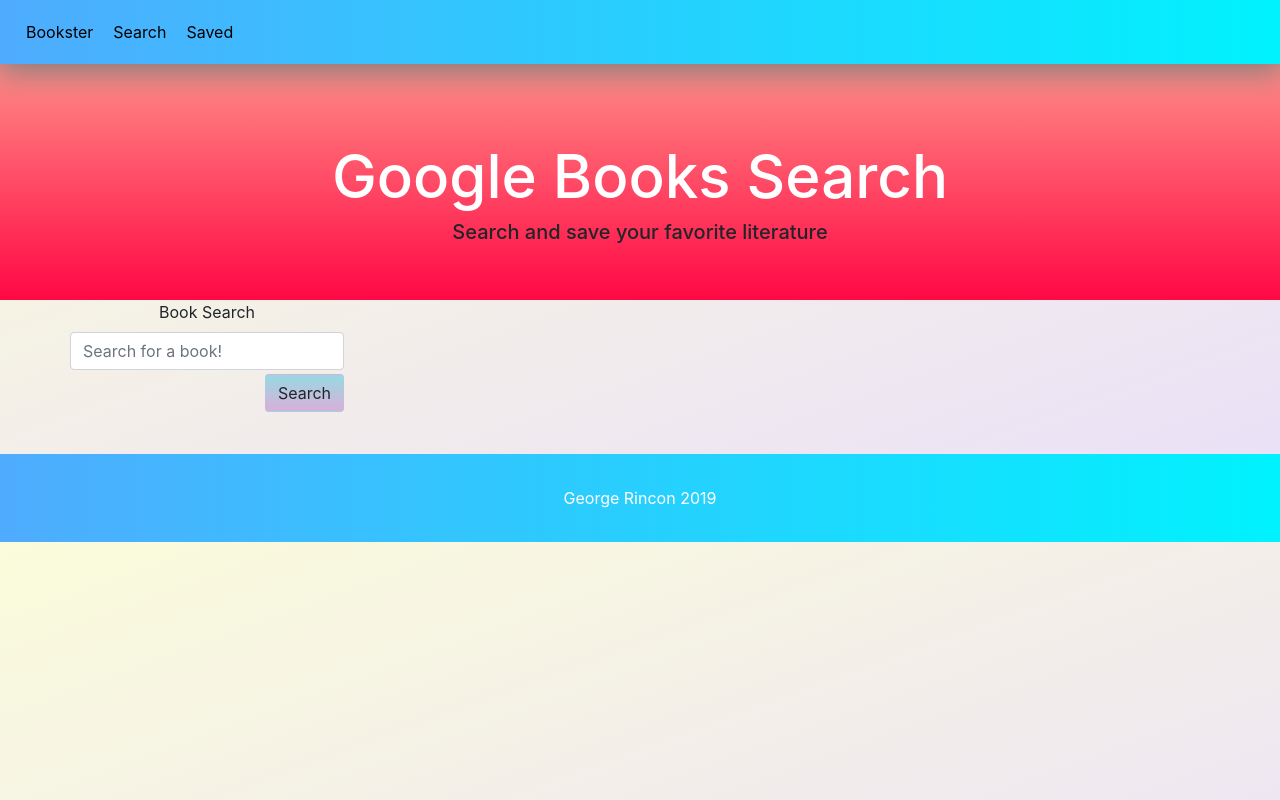
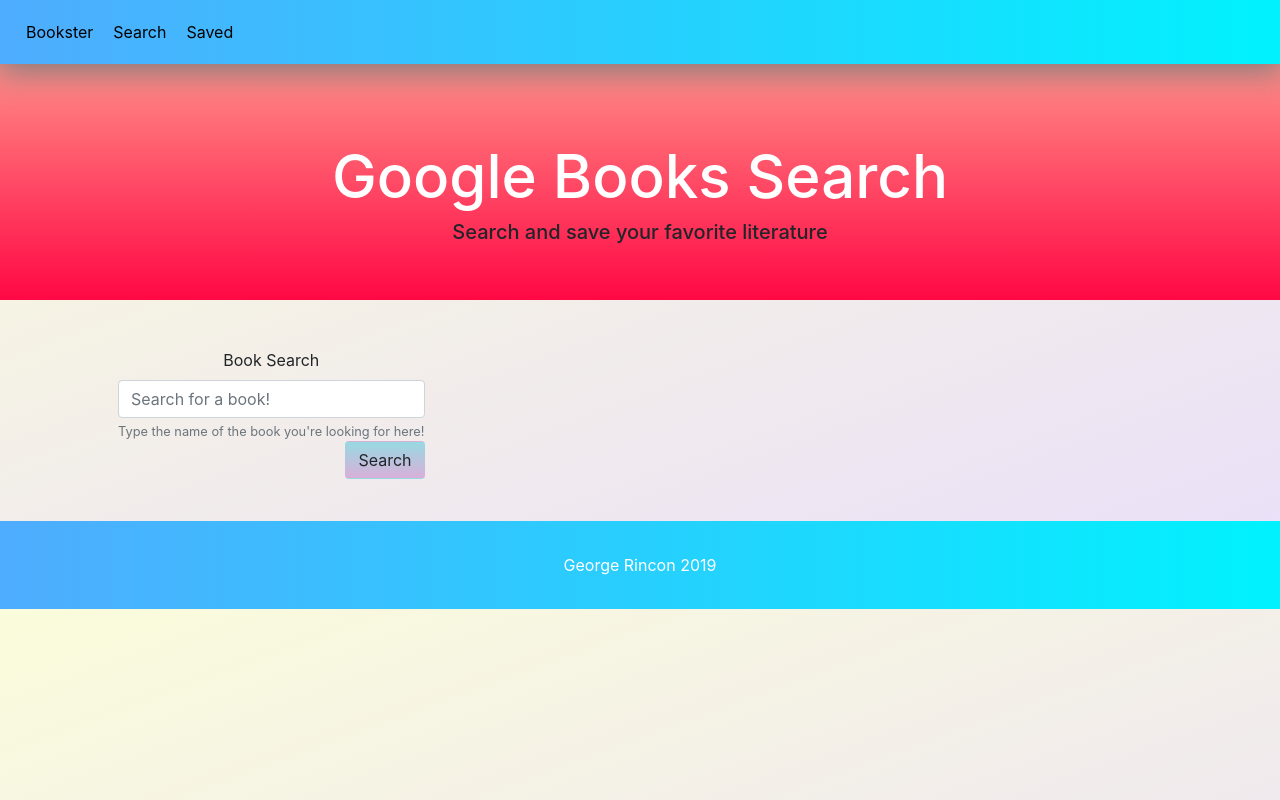
Before and after one commit to grincon0/React-Books, a React (Create React App) app in the folder client/: page /search in a window 1280 px wide. Built offline with nearby package versions, Linux system fonts and the light colour scheme; no server answers.

Commit message:
light component edits + anims

```diff
--- a/client/src/App.css
+++ b/client/src/App.css
@@ -1,4 +1,4 @@
-body{
+body, html{
   background-image: linear-gradient(-20deg, #e9defa 0%, #fbfcdb 100%);
 }
 
--- a/client/src/components/Card/index.js
+++ b/client/src/components/Card/index.js
@@ -5,7 +5,7 @@
 
 function Card(props) {
     return (
-        <div className="card" {...props}>
+        <div className="card anim" {...props}>
             <div className="card-header">
                 Featured
             </div>
--- a/client/src/components/Card/style.css
+++ b/client/src/components/Card/style.css
@@ -6,4 +6,24 @@
     margin-left: 1rem;
     margin-top: 1rem;
 
+
 }
+
+.anim{
+    opacity: 0;
+
+    animation: fadeIn-a 0.5s 0.5s ease-out forwards;
+}
+
+@keyframes fadeIn-a {
+    from{
+     bottom: 0;
+     opacity: 0;
+     height:0%;
+    }
+    to{
+     bottom:0;
+     opacity: 1;
+     height:535px;
+    }
+ }
--- a/client/src/components/Footer/index.js
+++ b/client/src/components/Footer/index.js
@@ -4,7 +4,7 @@
 function Footer(){
 
     return(
-        <footer className="footer">
+        <footer className="footer fanim">
             <span>George Rincon 2019</span>
 
         </footer>
--- a/client/src/components/Footer/style.css
+++ b/client/src/components/Footer/style.css
@@ -9,4 +9,24 @@
     color: white;
     text-align: center;
     margin-top: 2rem;
-  }
+}
+
+
+.fanim{
+    opacity: 0;
+
+    animation: fadeIn-b 0.4s 0.5s ease-out forwards;
+}
+
+@keyframes fadeIn-b {
+    from{
+     bottom: 0;
+     opacity: 0;
+     height:0%;
+    }
+    to{
+     bottom:0;
+     opacity: 1;
+     height:100%;
+    }
+ }
--- a/client/src/components/SearchForm/index.js
+++ b/client/src/components/SearchForm/index.js
@@ -6,7 +6,7 @@
 
     return (
         <div>
-            <div className="form-group">
+            <div className="form-group  search-row sanim">
                 <label htmlFor="bookSearch">Book Search</label>
                 <input
                 name="search"
@@ -18,7 +18,7 @@
                 aria-describedby="emailHelp"
                 placeholder="Search for a book!"
                 />
-                <small id="emailHelp" className="form-text text-muted"></small>
+                <small id="emailHelp" className="form-text text-muted">Type the name of the book you're looking for here!</small>
 
                 <Btns
                 onClick={props.handleFormSubmit}
--- a/client/src/components/SearchForm/style.css
+++ b/client/src/components/SearchForm/style.css
@@ -0,0 +1,24 @@
+.search-row{
+    margin: 3rem;
+
+
+}
+
+.sanim{
+    opacity: 0;
+
+    animation: fadeIn-c 0.4s 0.2s ease-out forwards;
+}
+
+@keyframes fadeIn-c {
+    from{
+     bottom: 0;
+     opacity: 0;
+     height:0%;
+    }
+    to{
+     bottom:0;
+     opacity: 1;
+     height:100%;
+    }
+ }
--- a/client/src/pages/Saved.js
+++ b/client/src/pages/Saved.js
@@ -4,7 +4,6 @@
 import Container from "../components/Container";
 import Row from "../components/Row";
 import Hero from "../components/Hero";
-import SearchForm from "../components/SearchForm";
 import API from "../utils/API";
 
 
```
